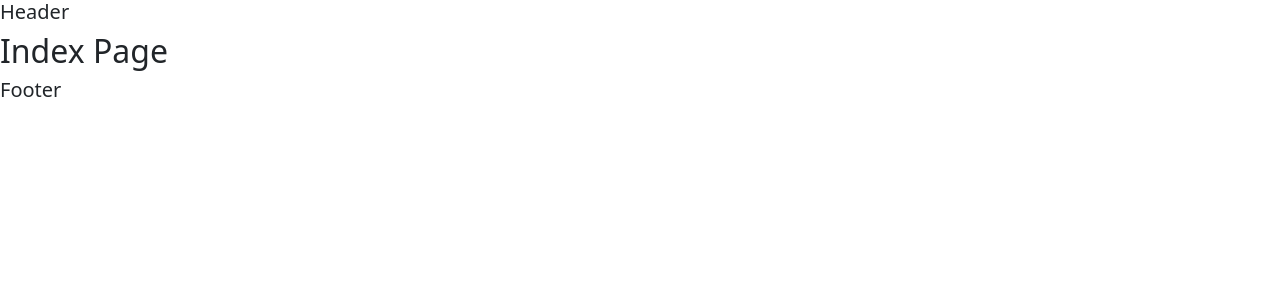
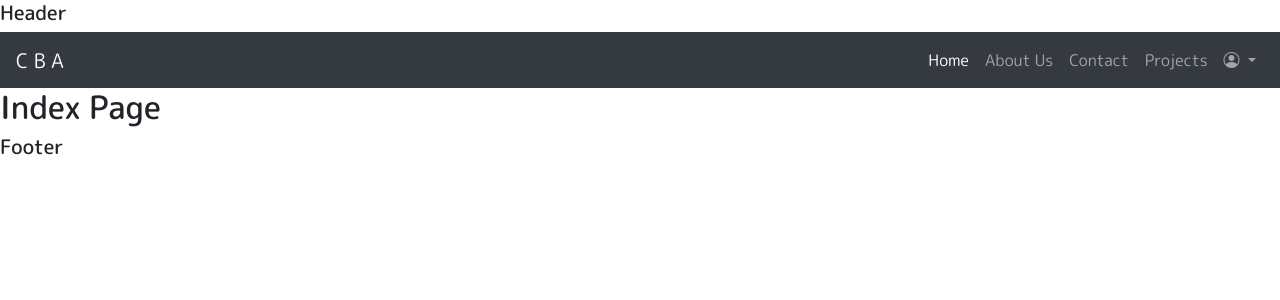
Before and after one commit to shakthisachintha/PHP-Shopping-Store, a PHP site: page / in a window 1280 px wide. Shown: the top 300 px of the page. Run offline with PHP 8.4, Linux system fonts and the light colour scheme; some libraries are stand-ins or nearby versions.

Commit message:
assets added

```diff
--- a/src/views/html_footer.php
+++ b/src/views/html_footer.php
@@ -1,6 +1,6 @@
 <h5>Footer</h5>
-<script src="https://cdn.jsdelivr.net/npm/popper.js@1.16.0/dist/umd/popper.min.js" integrity="sha384-Q6E9RHvbIyZFJoft+2mJbHaEWldlvI9IOYy5n3zV9zzTtmI3UksdQRVvoxMfooAo" crossorigin="anonymous"></script>
-<script src="https://stackpath.bootstrapcdn.com/bootstrap/5.0.0-alpha1/js/bootstrap.min.js" integrity="sha384-oesi62hOLfzrys4LxRF63OJCXdXDipiYWBnvTl9Y9/TRlw5xlKIEHpNyvvDShgf/" crossorigin="anonymous"></script>
+<script src="https://cdn.jsdelivr.net/npm/@popperjs/core@2.11.5/dist/umd/popper.min.js" integrity="sha384-Xe+8cL9oJa6tN/veChSP7q+mnSPaj5Bcu9mPX5F5xIGE0DVittaqT5lorf0EI7Vk" crossorigin="anonymous"></script>
+<script src="https://cdn.jsdelivr.net/npm/bootstrap@5.2.0/dist/js/bootstrap.min.js" integrity="sha384-ODmDIVzN+pFdexxHEHFBQH3/9/vQ9uori45z4JjnFsRydbmQbmL5t1tQ0culUzyK" crossorigin="anonymous"></script>
 </body>
 
 </html>
--- a/src/views/html_header.php
+++ b/src/views/html_header.php
@@ -1,10 +1,22 @@
 <!DOCTYPE html>
 <html lang="en">
+
 <head>
   <meta charset="UTF-8">
   <meta name="viewport" content="width=device-width, initial-scale=1.0">
   <title>Past Paper Store</title>
   <link rel="stylesheet" href="https://stackpath.bootstrapcdn.com/bootstrap/5.0.0-alpha1/css/bootstrap.min.css" integrity="sha384-r4NyP46KrjDleawBgD5tp8Y7UzmLA05oM1iAEQ17CSuDqnUK2+k9luXQOfXJCJ4I" crossorigin="anonymous">
+  <link rel="preconnect" href="https://fonts.googleapis.com">
+  <link rel="preconnect" href="https://fonts.gstatic.com" crossorigin>
+  <link href="https://fonts.googleapis.com/css2?family=M+PLUS+Rounded+1c:wght@100;300;400;500;700;800&display=swap" rel="stylesheet">
+  <link rel="stylesheet" href="https://cdn.jsdelivr.net/npm/bootstrap-icons@1.9.1/font/bootstrap-icons.css">
+  <style>
+    body {
+      font-family: 'M PLUS Rounded 1c', sans-serif;
+    }
+  </style>
 </head>
+
 <body>
-<h5>Header</h5>
+  <h5>Header</h5>
+  <?php include(__DIR__.'/html_navigation_bar.php') ?>
--- /dev/null
+++ b/src/views/html_navigation_bar.php
@@ -0,0 +1,38 @@
+<nav class="navbar navbar-expand-lg navbar-dark bg-dark">
+    <div class="container-fluid">
+        <a class="navbar-brand ps-5 fs-1" href="#">C B A</a>
+        <button class="navbar-toggler" type="button" data-bs-toggle="collapse" data-bs-target="#navbarNav" aria-controls="navbarNav" aria-expanded="false" aria-label="Toggle navigation">
+            <span class="navbar-toggler-icon"></span>
+        </button>
+        <div class="collapse navbar-collapse justify-content-end" id="navbarNav">
+            <ul class="navbar-nav pe-5 fs-5">
+                <li class="nav-item pe-3">
+                    <a class="nav-link active" aria-current="page" href="#">Home</a>
+                </li>
+                <li class="nav-item pe-3">
+                    <a class="nav-link" href="#">About Us</a>
+                </li>
+                <li class="nav-item pe-3">
+                    <a class="nav-link" href="#">Contact</a>
+                </li>
+                <li class="nav-item pe-3">
+                    <a class="nav-link">Projects</a>
+                </li>
+                <li class="nav-item dropdown">
+                    <a class="nav-link dropdown-toggle" href="#" role="button" data-bs-toggle="dropdown" aria-expanded="false">
+                        <i class="bi bi-person-circle"></i>
+                    </a>
+                    <ul class="dropdown-menu">
+                        <li><a class="dropdown-item" href="#">Action</a></li>
+                        <li><a class="dropdown-item" href="#">Another action</a></li>
+                        <li>
+                            <hr class="dropdown-divider">
+                        </li>
+                        <li><a class="dropdown-item" href="#">Something else here</a></li>
+                    </ul>
+                </li>
+            </ul>
+
+        </div>
+    </div>
+</nav>
```
Also changed, not shown: 7 other files.
